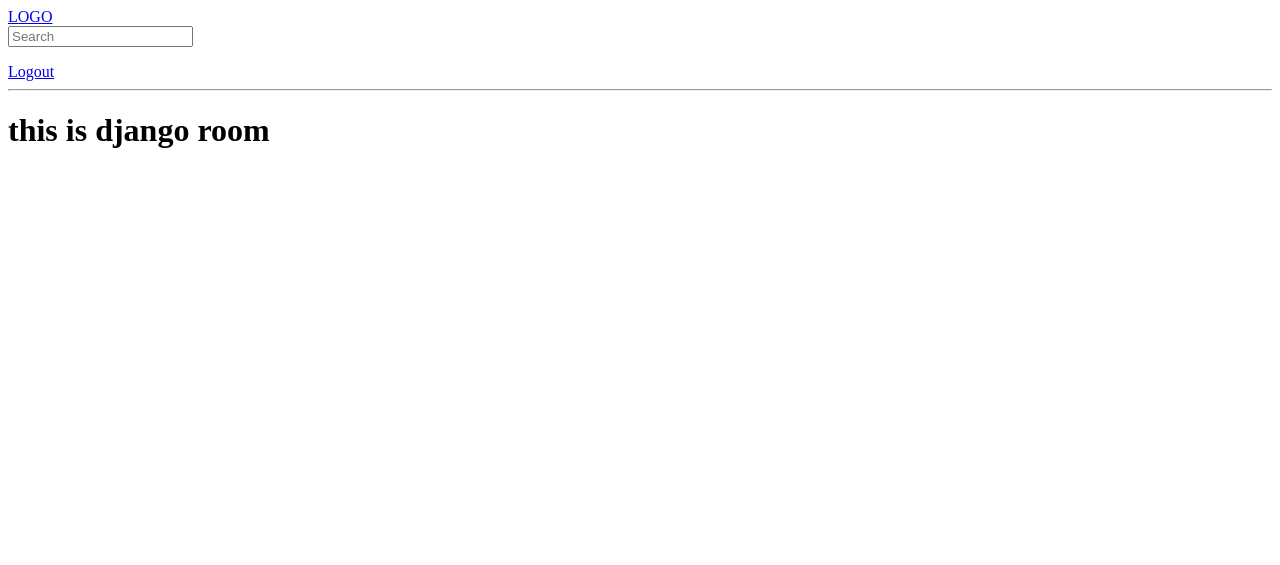
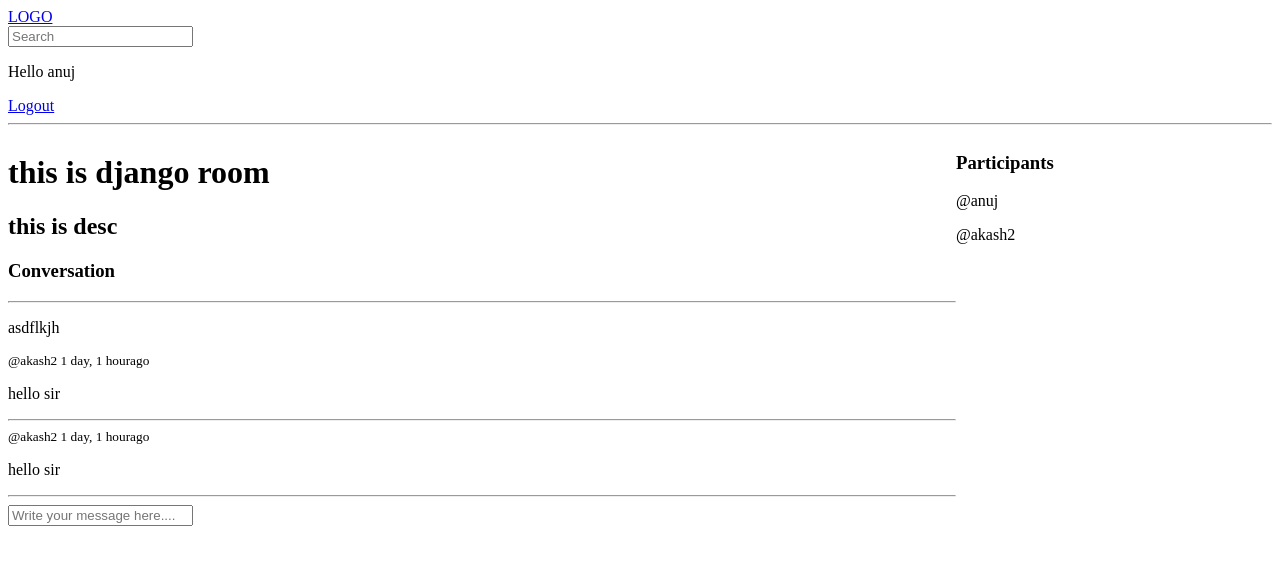
Before and after one commit to Anujkumar6316/2606miniTwitter, a Django app: page /room/4/ in a window 1280 px wide. Shown: the top 565 px of the page. Run offline with Django 5.2, Linux system fonts and the light colour scheme; a user stored in the database is signed in; data comes from the database, SQL or seed files in the repository; both versions use the stored data as it was after the commit.

Commit message:
chat room message CRUD

```diff
--- a/app/base/models.py
+++ b/app/base/models.py
@@ -21,7 +21,7 @@ class Room(models.Model):
     topic = models.ForeignKey(Topic, on_delete=models.SET_NULL, null=True)
     name = models.CharField(max_length=200)
     description = models.TextField(null = True, blank=True)
-    # participants =
+    participants = models.ManyToManyField(User, related_name='participants', blank=True)
     updated = models.DateTimeField(auto_now=True)
     created = models.DateTimeField(auto_now_add=True)
 
--- a/app/base/templates/base/room.html
+++ b/app/base/templates/base/room.html
@@ -2,6 +2,54 @@
 
 {% block content %}
 
-<h1>{{room.name}}</h1>
+<style>
+    .room-container{
+        display: grid;
+        grid-template-columns: 3fr 1fr;
+    }
+</style>
+
+<div class="room-container">
+    <div>
+        <h1>{{room.name}}</h1>
+        <h2>{{room.description}}</h2>
+
+        <div class="comment-wrapper">
+            <h3>Conversation</h3>
+            <hr>
+            <p>asdflkjh</p>
+            <!-- {% if request.user == message.user %} -->
+            <!-- {% endif %} -->
+
+            {% for message in room_messages %}
+            <div>
+                {% if request.user == message.user %}
+                <a href="{% url 'delete-message' message.id %}">Delete</a>
+                {% endif %}
+
+                <small>@{{message.user}} {{message.created|timesince}}ago</small>
+                <p>{{message.body}}</p>
+                <hr>
+            </div>
+            {% endfor %}
+
+            {% if request.user.is_authenticated %}
+            <div class="comment-form">
+                <form action="" method="post">
+                    {% csrf_token %}
+                    <input type="text" name="body" placeholder="Write your message here...." />
+                </form>
+            </div>
+            {% endif %}
+        </div>
+    </div>
+
+    <div>
+        <h3>Participants</h3>
+        {% for user in participants %}
+        <p>@{{user.username}}</p>
+        {% endfor %}
+    </div>
+</div>
 
 {% endblock content %}
--- a/app/base/urls.py
+++ b/app/base/urls.py
@@ -11,4 +11,5 @@ urlpatterns = [
     path('create-room/', views.createRoom, name='create-room'),
     path('update-room/<str:pk>/', views.updateRoom, name='update-room'),
     path('delete-room/<str:pk>/', views.deleteRoom, name='delete-room'),
+    path('delete-message/<str:pk>/', views.deleteMessage, name='delete-message'),
 ]
--- a/app/base/views.py
+++ b/app/base/views.py
@@ -1,7 +1,7 @@
 from django.shortcuts import render, redirect
 from django.http import HttpResponse
 
-from .models import Room, Topic
+from .models import Room, Topic, Message
 from .forms import RoomForm
 from django.db.models import Q
 
@@ -55,6 +55,8 @@ def registerPage(request):
             user = form.save(commit=False)
             user.username = user.username.lower()
             user.save()
+            login(request, user)
+            return redirect('home')
         else:
             messages.error(request, 'an error occured during registration')
     context = {'form': form}
@@ -82,8 +84,20 @@ def room(request, pk):
     #     if i['id'] == int(pk):
     #         room = i
     room = Room.objects.get(id=pk)
+    # what excatly this thing is doing?
+    room_messages = room.message_set.all().order_by('-created')
+    participants = room.participants.all()
 
-    context = {'room': room}
+    if request.method == 'POST':
+        message = Message.objects.create(
+            user = request.user,
+            room = room,
+            body = request.POST.get('body'),
+        )
+        room.participants.add(request.user)
+        return redirect('room', pk=room.id)
+
+    context = {'room': room, 'room_messages': room_messages, 'participants': participants}
 
     return render(request, 'base/room.html', context)
 
@@ -125,3 +139,14 @@ def deleteRoom(request, pk):
         room.delete()
         return redirect('home')
     return render(request, 'base/delete.html', {'obj': room})
+
+def deleteMessage(request, pk):
+    message = Message.objects.get(id=pk)
+
+    if request.user != message.user:
+        return HttpResponse('You are not allowed here!!')
+
+    if request.method == 'POST':
+        message.delete()
+        return redirect('home')
+    return render(request, 'base/delete.html', {"obj": message})
--- a/app/templates/navbar.html
+++ b/app/templates/navbar.html
@@ -8,6 +8,7 @@
 
     <!-- if user is loged in then show logout option else login optino -->
      {% if request.user.is_authenticated %}
+     <p>Hello {{ request.user }}</p>
      <a href="{% url 'logout' %}">Logout</a>
      {% else %}
     <a href="{% url 'login' %}">Login</a>
```
Also changed, not shown: app/base/migrations/0004_alter_room_options_room_participants.py (added), app/db.sqlite3.
